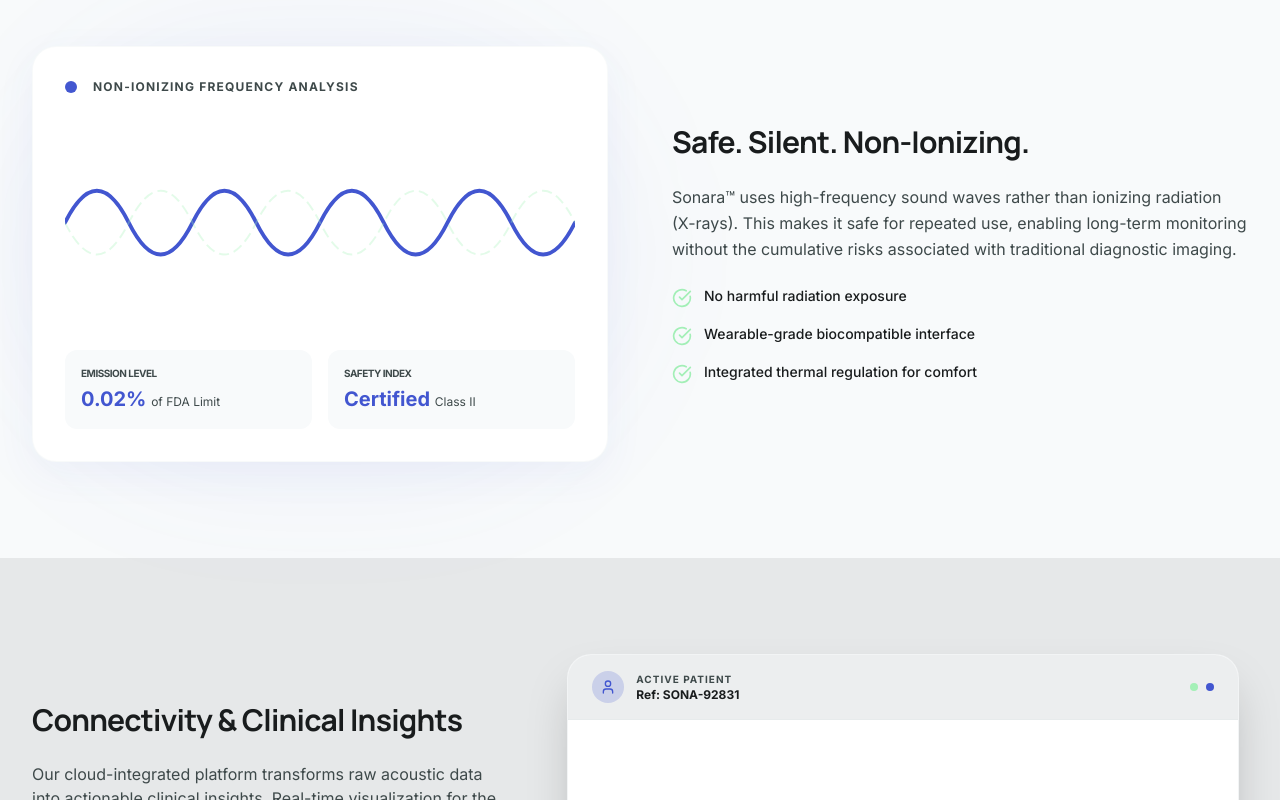
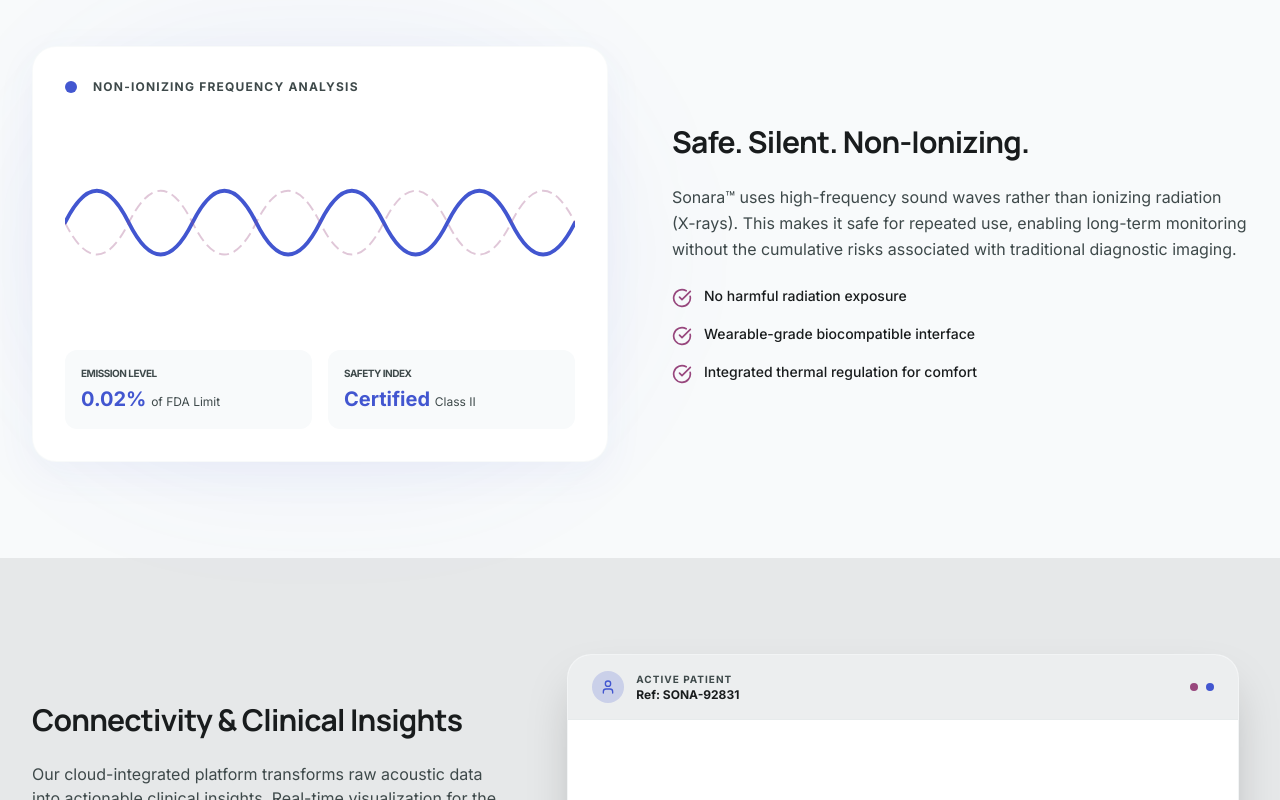
Before and after one commit to JoeMama130300/Seraxis-Health-Website, a React (Vite) app: page /technology in a window 1280 px wide. Shown: the part 1580-2380 px from the top of the page. Built offline with nearby package versions, Linux system fonts and the light colour scheme.

Commit message:
fix: Update secondary color and usage
Updates the secondary color to a darker purple (#98477D) and its corresponding text color to white. This change is reflected in the CSS variables and a visual element on the Technology page.

```diff
--- a/src/index.css
+++ b/src/index.css
@@ -6,8 +6,8 @@
 
   --color-primary: #4256D0;
   --color-on-primary: #ffffff;
-  --color-secondary: #A4F0B7;
-  --color-on-secondary: #00210f;
+  --color-secondary: #98477D;
+  --color-on-secondary: #ffffff;
   --color-background: #f8fafb;
   --color-surface: #f8fafb;
   --color-on-surface: #191c1d;
--- a/src/pages/TechnologyPage.tsx
+++ b/src/pages/TechnologyPage.tsx
@@ -122,7 +122,7 @@
             </div>
             <svg className="w-full h-auto" viewBox="0 0 400 150">
               <path d="M0,75 Q25,25 50,75 T100,75 T150,75 T200,75 T250,75 T300,75 T350,75 T400,75" fill="none" stroke="#4256D0" strokeLinecap="round" strokeWidth="3"></path>
-              <path d="M0,75 Q25,125 50,75 T100,75 T150,75 T200,75 T250,75 T300,75 T350,75 T400,75" fill="none" opacity="0.3" stroke="#A4F0B7" strokeDasharray="8 4" strokeWidth="1.5"></path>
+              <path d="M0,75 Q25,125 50,75 T100,75 T150,75 T200,75 T250,75 T300,75 T350,75 T400,75" fill="none" opacity="0.3" stroke="#98477D" strokeDasharray="8 4" strokeWidth="1.5"></path>
             </svg>
             <div className="grid grid-cols-2 gap-4 mt-8">
               <div className="p-4 bg-surface rounded-xl">
```
